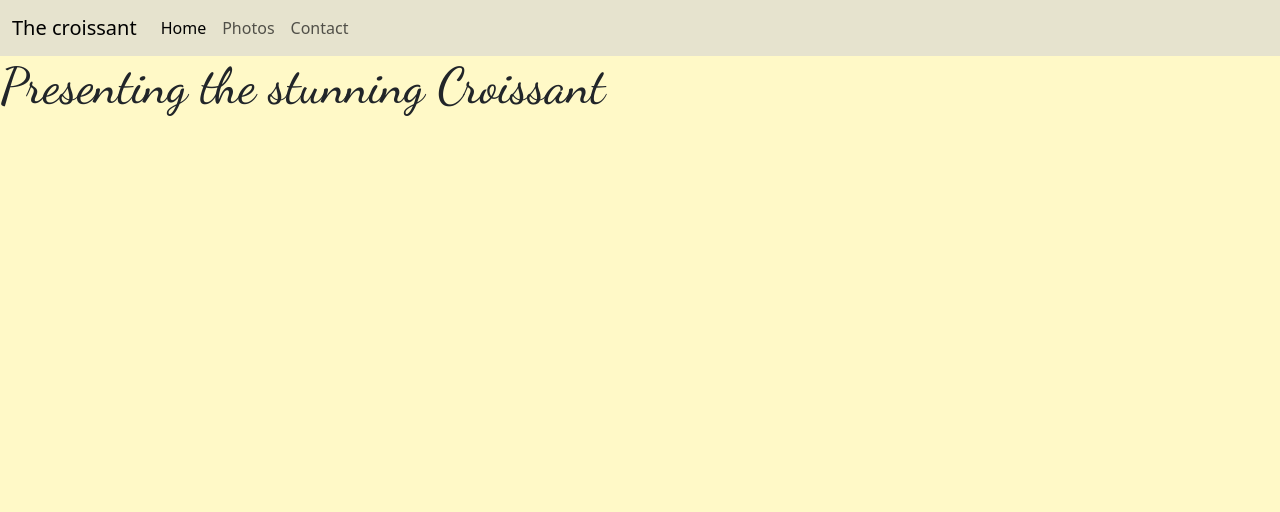
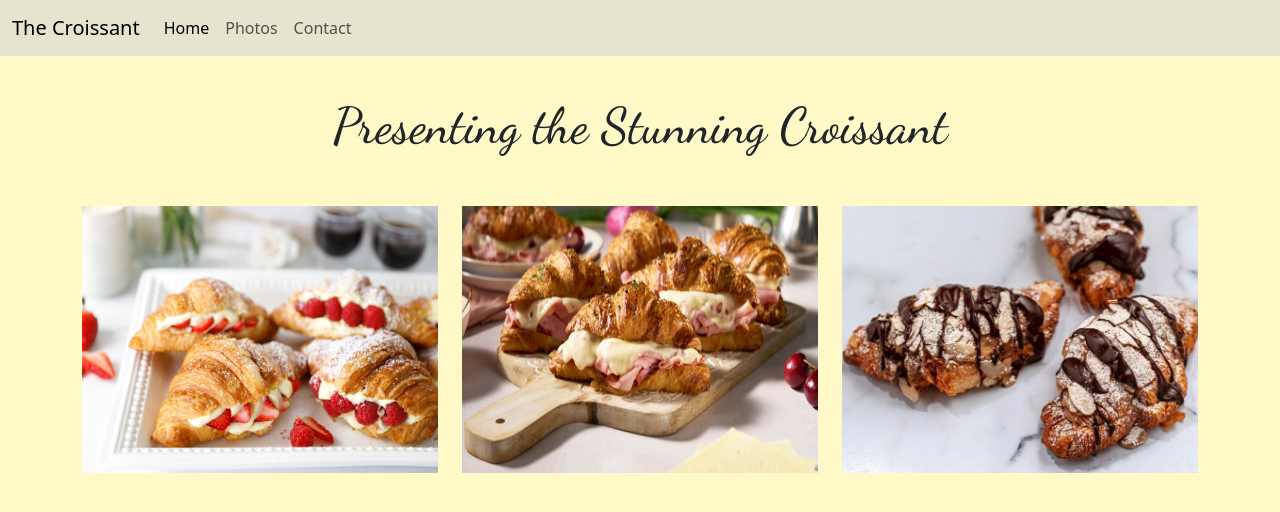
Before and after one commit to dana-marie-coder/responsive-lesson-5-challenge, a plain HTML site: page photo.html in a window 1280 px wide. Drawn offline with nearby package versions, Linux system fonts and the light colour scheme.

Commit message:
added images to photo page and contact us page

```diff
--- a/css/styles.css
+++ b/css/styles.css
@@ -6,6 +6,9 @@
   background-color: #e6e3ce;
 }
 h1 {
+  text-align: center;
+  margin-top: 40px;
+  margin-bottom: 50px;
 }
 h1,
 p {
@@ -18,3 +21,12 @@ body {
 p {
   padding-top: 5px;
 }
+
+.my-image {
+  width: 100%;
+  height: 100%;
+}
+.email {
+  text-align: center;
+  font-size: 30px;
+}
--- a/photo.html
+++ b/photo.html
@@ -24,9 +24,9 @@
     <title>Document</title>
   </head>
   <body>
-    <nav class="navbar navbar-expand-sm navbar-bg-color sticky-top">
+    <nav class="navbar navbar-expand-md navbar-bg-color sticky-top">
       <div class="container-fluid">
-        <a class="navbar-brand" href="#">The croissant</a>
+        <a class="navbar-brand" href="#">The Croissant</a>
         <button
           class="navbar-toggler"
           type="button"
@@ -55,6 +55,32 @@
         </div>
       </div>
     </nav>
-    <h1>Presenting the stunning Croissant</h1>
+    <h1>Presenting the Stunning Croissant</h1>
+
+    <div class="container">
+      <div class="row">
+        <div class="col-md-4">
+          <img
+            src="/images/_MG_0614.jpeg"
+            alt="Strawberry Croissants"
+            class="img-fluid my-image"
+          />
+        </div>
+        <div class="col-md-4">
+          <img
+            src="/images/MothersDayCroissant__FillWzExNzAsNTgzXQ.jpg"
+            alt="Ham & Cheese Croissants"
+            class="img-fluid my-image"
+          />
+        </div>
+        <div class="col-md-4">
+          <img
+            src="/images/1675370613495.jpeg"
+            alt="Chocolate Croissants"
+            class="img-fluid my-image"
+          />
+        </div>
+      </div>
+    </div>
   </body>
 </html>
```
Also changed, not shown: contact.html (+9 -0 lines), images/1675370613495.jpeg (added), images/Strawberry-Cheesecake-Croissant-1199x800.jpeg.webp (added), images/_MG_0614.jpeg (added).
